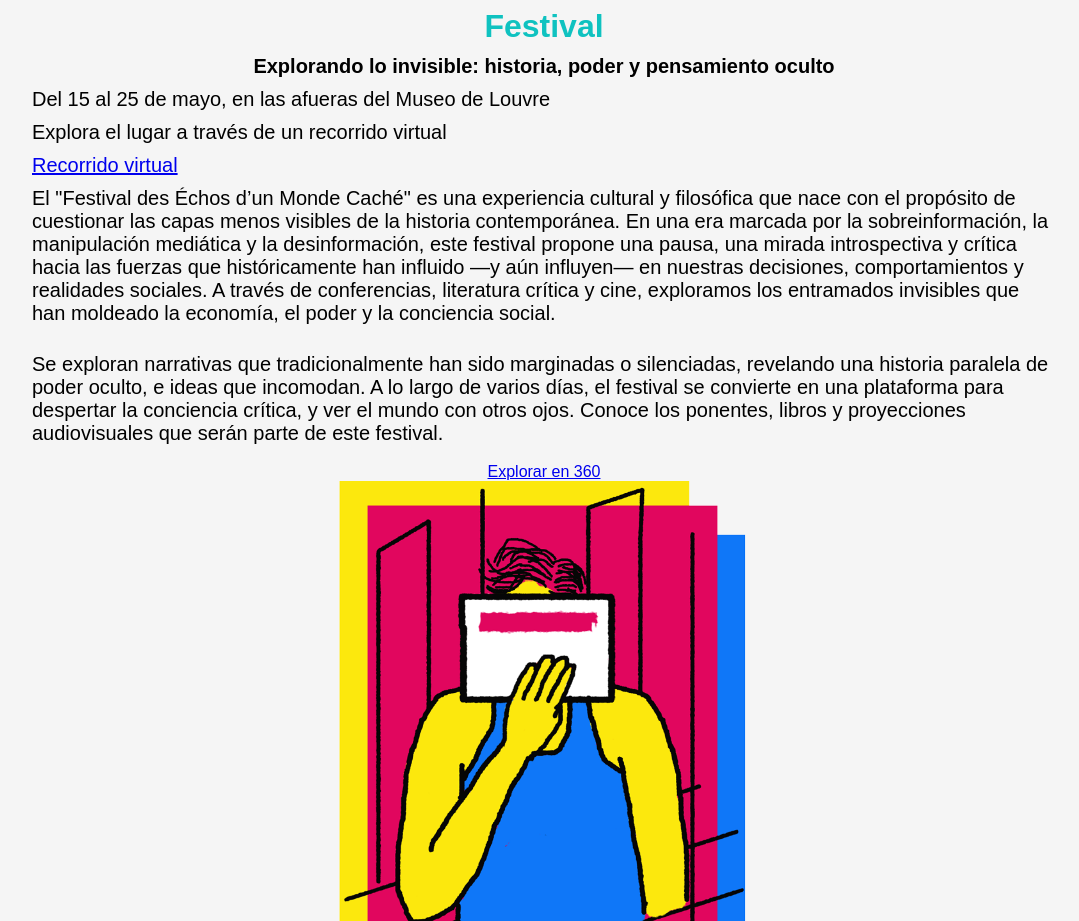
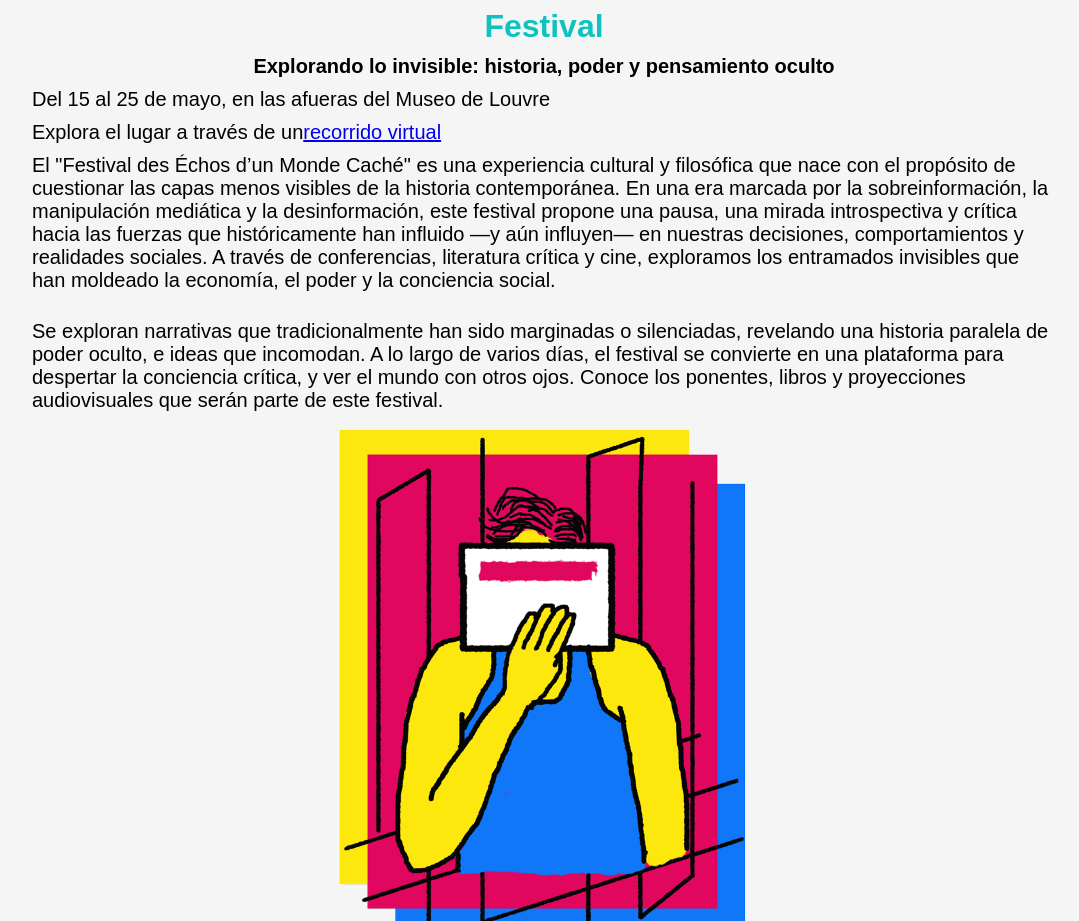
Before and after one commit to Alvata/FestivalEMC, a plain HTML site: page index.html in a window 1280 px wide. Shown: the part 860-1781 px from the top of the page, without its empty margins (96-1175 px from the left). Drawn offline with Linux system fonts and the light colour scheme.

Commit message:
Update index.html

```diff
--- a/index.html
+++ b/index.html
@@ -95,9 +95,8 @@ la estructura que se llenara como se menciona a continuación...-->
 		        <!--si se quiere modificar contenido susutituir el texto entre las etiquetas de parrafo-->
 		        <h3>Explorando lo invisible: historia, poder y pensamiento oculto</h3>
 <p>Del 15 al 25 de mayo, en las afueras del Museo de Louvre</p>
-<p>Explora el lugar a través de un recorrido virtual</p>
-	<p>
-<a href="https://alvata.github.io/Visor360/"target="_blank">Recorrido virtual</a>
+<p>Explora el lugar a través de un
+<a href="https://alvata.github.io/Visor360/"target="_blank">recorrido virtual</a>
 	</p>
 		<p>El "Festival des Échos d’un Monde Caché" es una experiencia cultural y filosófica que nace con el propósito de cuestionar las capas menos visibles de la historia contemporánea. En una era marcada por la sobreinformación, la manipulación mediática y la desinformación, este festival propone una pausa, una mirada introspectiva y crítica hacia las fuerzas que históricamente han influido —y aún influyen— en nuestras decisiones, comportamientos y realidades sociales. A través de conferencias, literatura crítica y cine, exploramos los entramados invisibles que han moldeado la economía, el poder y la conciencia social.</p>
 		        <br><!--etiqueta para un brinco de renglón-->
@@ -107,7 +106,7 @@ la estructura que se llenara como se menciona a continuación...-->
     		</div>
     		<!--contenedor para las imagenes de la sección OJO: este tiene un layout para una imagen-->
     		<div class="contenedor-imagen">
-		<a href="https://alvata.github.io/FestivalEMC/360visualizar.html"target="_blank">Explorar en 360</a>
+		<!--EN ESTA LÍNEA PONER LINK DE VISOR 360-->
     			<!--si se quiere modificar contenido susutituir la imagen a la que referencia la etiqueta img-->
         		<img  src="imagenes/img2.png" title="Img 2">
         		<!--texto para la imagen-->
```
